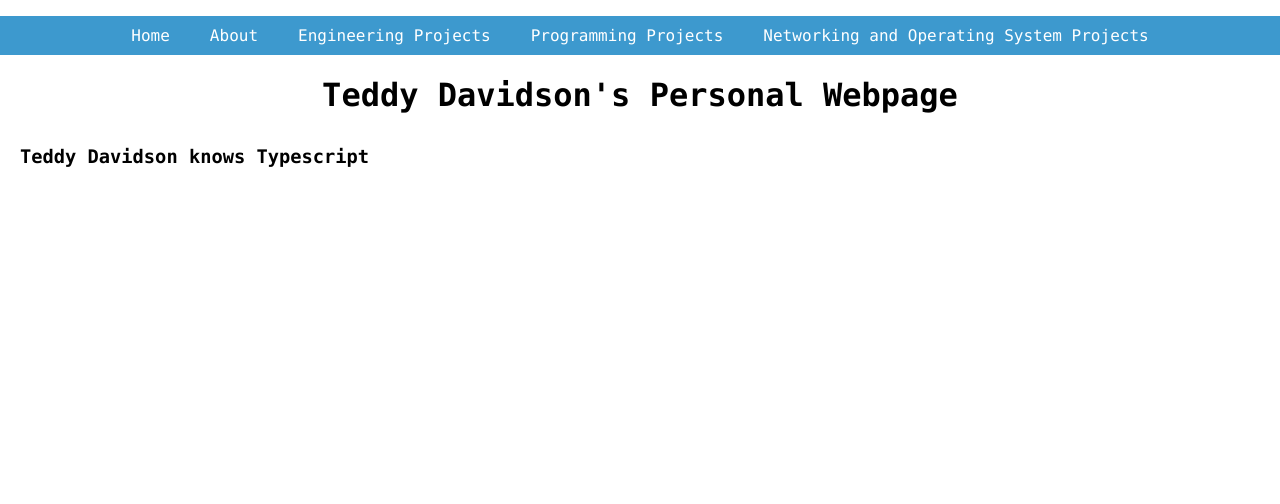
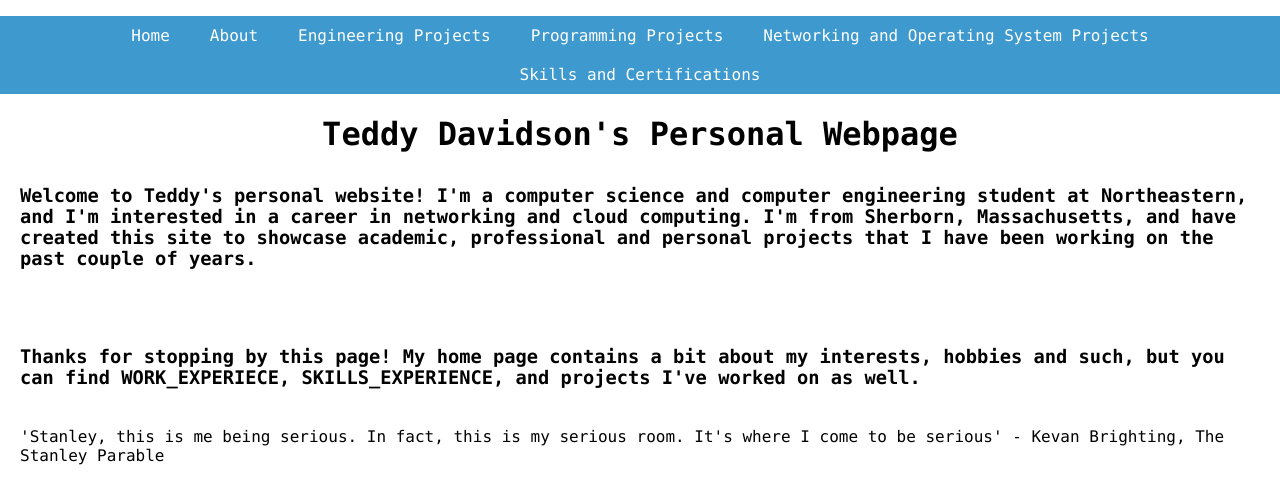
Before and after one commit to davidsonth/teddyadavidson, a React (Create React App) app: page / in a window 1280 px wide. Shown: the top 504 px of the page. Built offline with nearby package versions, Linux system fonts and the light colour scheme.

Commit message:
added quotes generator

```diff
--- a/src/App.css
+++ b/src/App.css
@@ -36,3 +36,8 @@
     transform: rotate(360deg);
   }
 }
+
+div.quote {
+  font-family: "Lucida Sans Typewriter", "Lucida Console", monaco, "Bitstream Vera Sans Mono", monospace;
+  padding: 10px 20px;
+}
--- a/src/App.tsx
+++ b/src/App.tsx
@@ -8,6 +8,8 @@ import About from './pages/About';
 import Engineering from './pages/Engineering';
 import Networking from './pages/Networking';
 import Programming from './pages/Programming';
+import Skills from './pages/Skills';
+import QuotesGenerator from './QuotesGenerator';
 
 function App() {
   return (
@@ -19,7 +21,11 @@ function App() {
         <Route path='/engineering' element={<Engineering />} />
         <Route path='/networking' element={<Networking />} />
         <Route path='/programming' element={<Programming />} />
+        <Route path='/skills' element={<Skills />} />
       </Routes>
+      <div>
+        <QuotesGenerator />
+      </div>
     </Router>
   );
 }
--- /dev/null
+++ b/src/QuotesGenerator.tsx
@@ -0,0 +1,37 @@
+import React from "react";
+import  { Link } from "react-router-dom"
+import "./App.css"
+
+
+const quotes = ["'Practice? We're talking about practice?' - Allen Iverson",
+                "'Larry Bird is not walking through that door, fans' - Rick Pitino",
+                "'Where is everybody?' - Enrico Fermi",
+                "'If the highest aim of a captain were to preserve his ship, he would keep it in port forever' - Thomas Aquinas",
+                "'The sea is only the embodiment of a supernatural and wonderful existence' - Jules Verne",
+                "'Deep in the human unconscious is a pervasive need for a logical universe that makes sense. But the real universe is always one step beyond logic' - Frank Herbert, Dune",
+                "'You have no respect for excessive authority or obselete traditions' - Joseph Heller, Catch-22",
+                "'No one involved in computers would ever say that a certain amont of memory is enough for all time' - Bill Gates",
+                "'I watch a lot of baseball on radio' - Gerald Ford",
+                "'God gets you to the plate but once you're there you're on your own' - Ted Williams",
+                "'If it isn't bolted down, bring it home' - Grace Hopper",
+                "'What a newspaper prints is news - but not always the truth!' - Agatha Christie, Hercule Poirot: The Complete Short Stories",
+                "'Your assumptions are your windows on the world. Scrub them off every once in a while, or the light won't come in' - Isaac Asmiov, Foundation",
+                "'I've been imitated so well I've heard people copy my mistakes' - Jimi Hendrix",
+                "'Gondor calls for aid!' - Peter Jackson, Lord of the Rings: Return of the King",
+                "'Stanley, this is me being serious. In fact, this is my serious room. It's where I come to be serious' - Kevan Brighting, The Stanley Parable",
+                "'Send the crew to help immediately! Alien spiders are no joke' - FTL: Faster than Light",
+                "'You can't cut back on funding, you will regret this!' - Sim City 2000",
+                "'Nothing is behind me, everything ahead of me, as is ever so on the road' - Jack Kerouac"
+                ]
+
+const QuotesGenerator = () => {
+    const randomNumber = Math.floor(Math.random() * quotes.length)
+    const quote = quotes[randomNumber].toString()
+    return (
+        <div className="quote">
+            { quote }
+        </div>
+    )
+}
+
+export default QuotesGenerator;
--- a/src/pages/Home.tsx
+++ b/src/pages/Home.tsx
@@ -5,7 +5,20 @@ const Home = () => {
     return (
     <div>
         <h1 className='title'>Teddy Davidson's Personal Webpage</h1>
-        <h3 className='body'>Teddy Davidson knows Typescript</h3>
+        <h3 className='body'>Welcome to Teddy's personal website!
+        I'm a computer science and computer engineering student
+        at Northeastern, and I'm interested in a career in
+        networking and cloud computing. I'm from Sherborn,
+        Massachusetts, and have created this site to showcase
+        academic, professional and personal projects that I have
+        been working on the past couple of years.  </h3>
+        <br />
+        <h3 className='body'>
+        Thanks for stopping by this page! My home page contains
+        a bit about my interests, hobbies and such, but you can
+        find WORK_EXPERIECE, SKILLS_EXPERIENCE, and projects I've
+        worked on as well.
+        </h3>
     </div>
     );
 }
--- a/src/pages/Navbar.tsx
+++ b/src/pages/Navbar.tsx
@@ -11,6 +11,7 @@ const Navbar = () => {
                 <li><a href="/engineering">Engineering Projects</a></li>
                 <li><a href="/programming">Programming Projects</a></li>
                 <li><a href="/networking">Networking and Operating System Projects</a></li>
+                <li><a href="/skills">Skills and Certifications</a></li>
             </ul>
         </div>
     );
--- /dev/null
+++ b/src/pages/Skills.tsx
@@ -0,0 +1,12 @@
+import React from 'react';
+import "./Pages.css"
+
+const Skills = () => {
+    return (
+    <div>
+        <h1 className='title'>Skills and Certifications</h1>
+        <h3 className='body'>This page details my skills and certifications</h3>
+    </div>
+    );
+}
+export default Skills;
```
